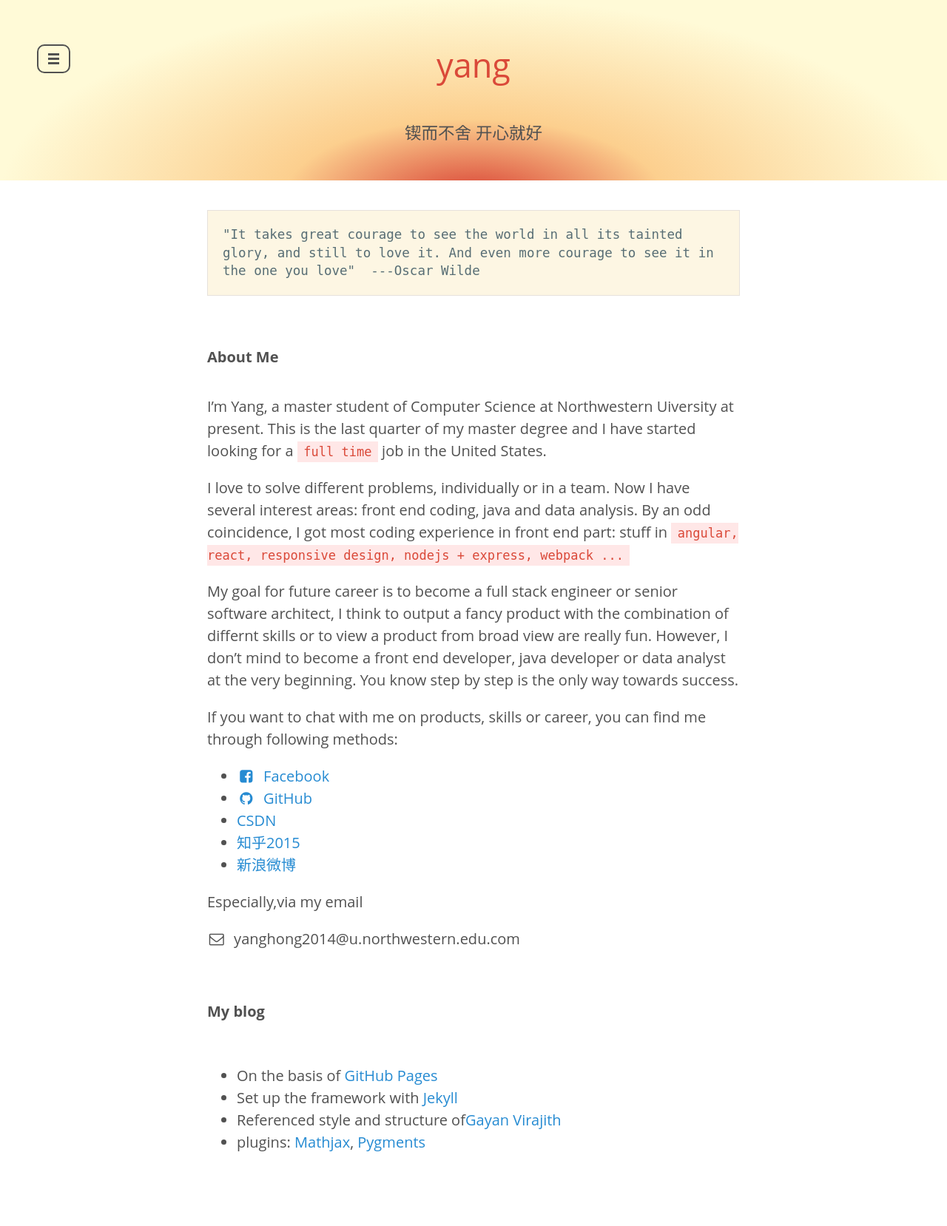
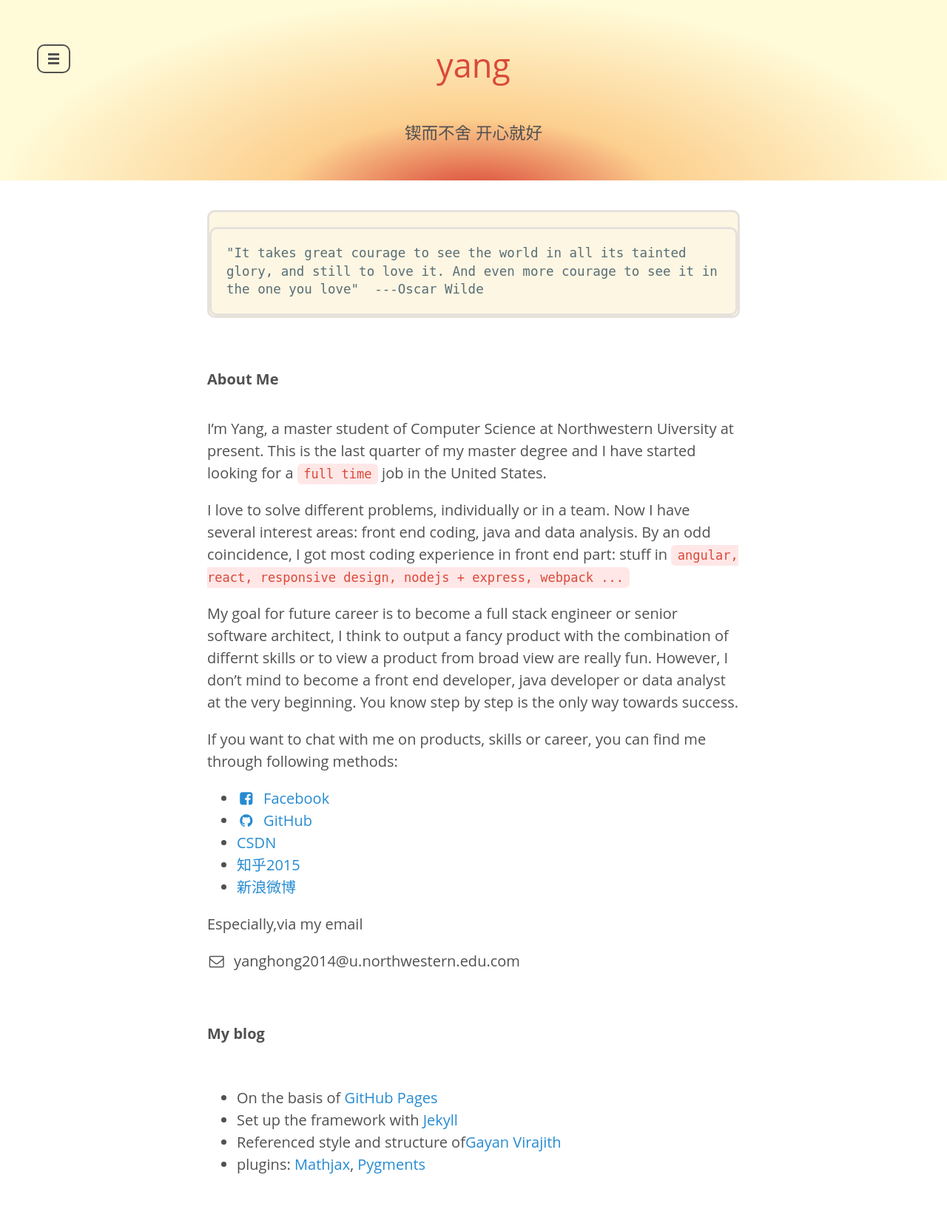
Before and after one commit to yanghg/blog, a Jekyll site: the page built from about.md, in a window 1280 px wide. Shown: the whole page at 74% size. Built offline with Jekyll 4.4.1, drawn with Linux system fonts in a browser that asks for light colours; Markdown is read by kramdown in place of the engine named in the settings; comment, search, counter and statistics services are not loaded; before the commit the page ends 1628 px from its top, so only the background shows below that.

Commit message:
change format

```diff
--- a/public/css/lanyon.css
+++ b/public/css/lanyon.css
@@ -186,6 +186,7 @@
   font-size: 85%;
   color: #da4939;
   background-color: #FFE7E7;
+  border-radius: 0.3rem;
 }
 .highlight pre {
     margin-bottom: 0;
@@ -200,7 +201,6 @@
     white-space: pre;
     white-space: pre-wrap;
     word-wrap: break-word;
-    border: 1px solid #e6e1dc;
 }
 
 
@@ -223,6 +223,8 @@
   margin-bottom: 1rem;
   background-color: #fdf6e3;
   color: #586e75;
+  border: 0.15rem solid #e6e1dc;
+  border-radius: 0.5rem;
 }
 .highlight pre {
   margin-bottom: 0;
```
Also changed, not shown: _posts/2014-01-02-hello-world.md (+1 -1 lines).
